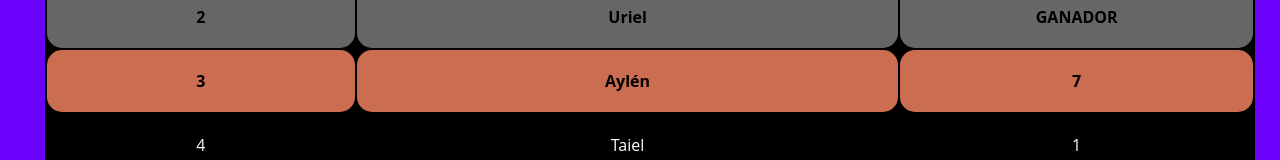
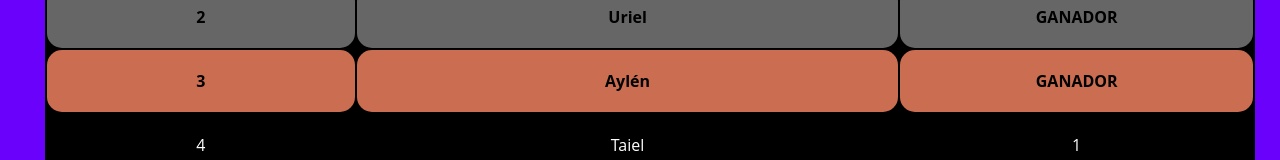
Before and after one commit to wantedgames/orizonweb, a plain HTML site: page index.html in a window 1280 px wide. Shown: the part 1120-1280 px from the top of the page. Drawn offline with Linux system fonts and the light colour scheme.

Commit message:
Update index.html

```diff
--- a/index.html
+++ b/index.html
@@ -56,7 +56,7 @@
                 <tr style="background-color: #CB6D51;color:#000;">
                     <td><b>3</b></td>
                     <td><span id="thirdPlace"><b>Aylén</b></span></td>
-                    <td><b>7</b></td>
+                    <td><b>GANADOR</b></td>
                 </tr>
                 <tr>
                     <td>4</td>
```
